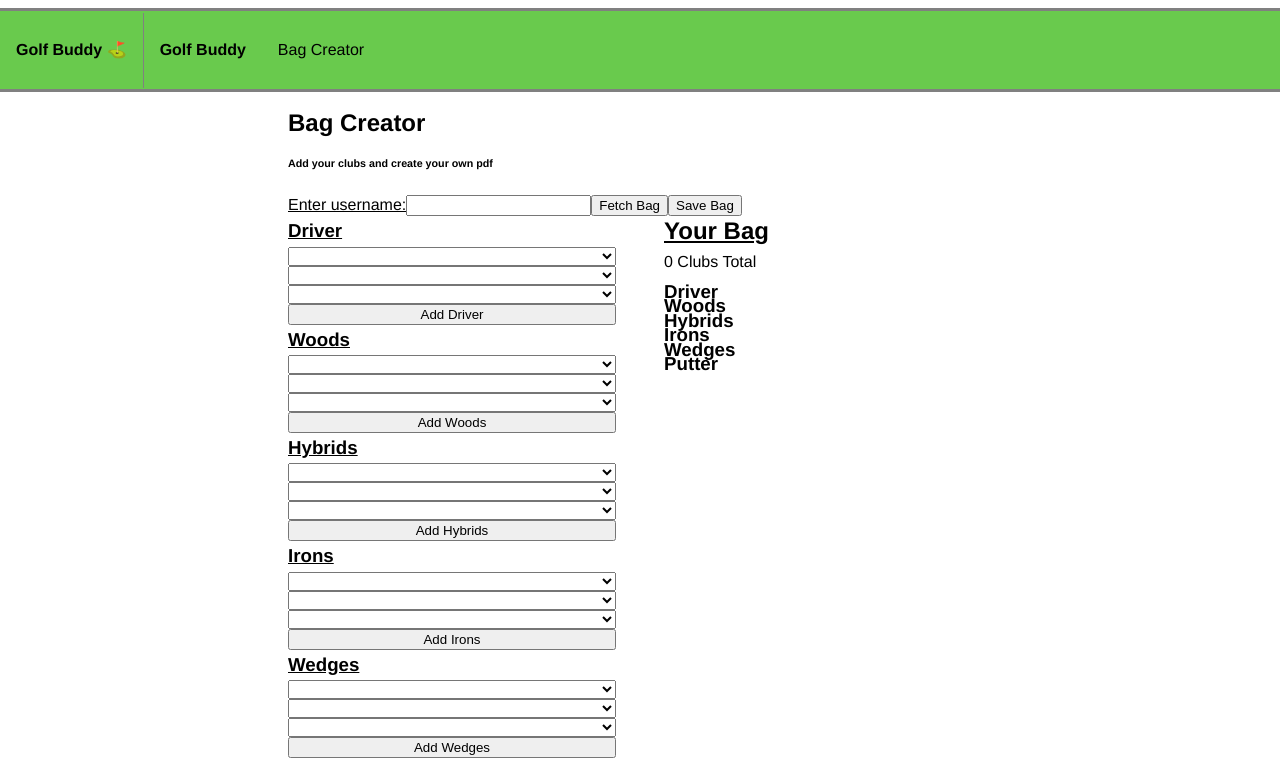
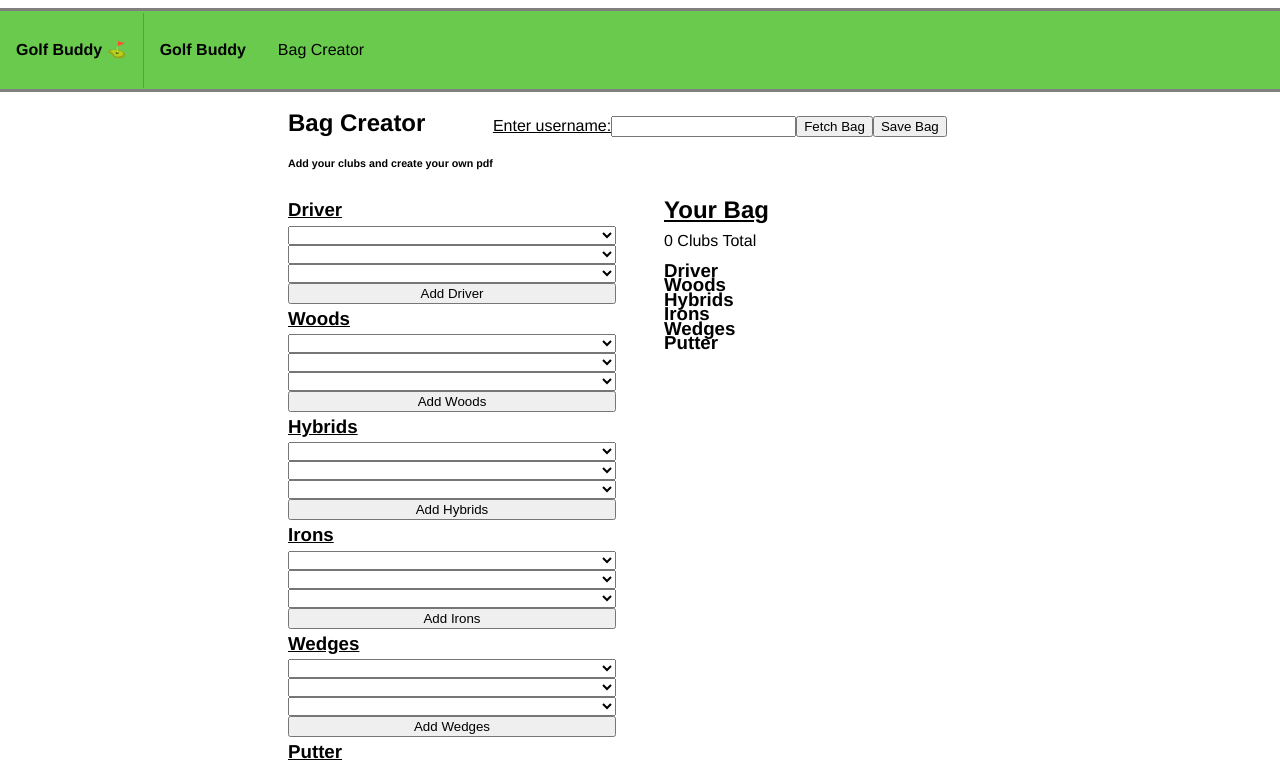
Before and after one commit to poplockndrop1t/golfBuddy, a React (Create React App) app: page /bagCreator in a window 1280 px wide. Shown: the top 764 px of the page. Built offline with nearby package versions, Linux system fonts and the light colour scheme.

Commit message:
Username input box is now level with bag creator title

```diff
--- a/src/Components/BagCreator/BagCreator.css
+++ b/src/Components/BagCreator/BagCreator.css
@@ -3,7 +3,13 @@
   width: 100%;
 }
 
+.bagCreatorTopContainer {
+  display: flex;
+}
+
 .container {
   width: 55%;
   margin: 1em 0 1em 0;
+  display: flex;
+  flex-direction: column;
 };
--- a/src/Components/BagCreator/BagCreator.js
+++ b/src/Components/BagCreator/BagCreator.js
@@ -31,15 +31,17 @@ function BagCreator(props) {
 
   return (
     <div className="container">
+      <div className="bagCreatorTopContainer">
         <div>
           <h2>Bag Creator</h2>
           <h6>Add your clubs and create your own pdf</h6>
         </div>
-      <div>
+        <div className="usernameContainer">
           <label>Enter username:</label>
           <input name="username" onChange={handleChange} />
           <button name="fetch" onClick={handleSubmit}>Fetch Bag</button>
           <button name="save" onClick={handleSubmit}>Save Bag</button>
+        </div>
       </div>
       <div className="bagCreatorContainer">
         <ClubOptions
```
Lines whose indentation alone changed are shown as unchanged.
